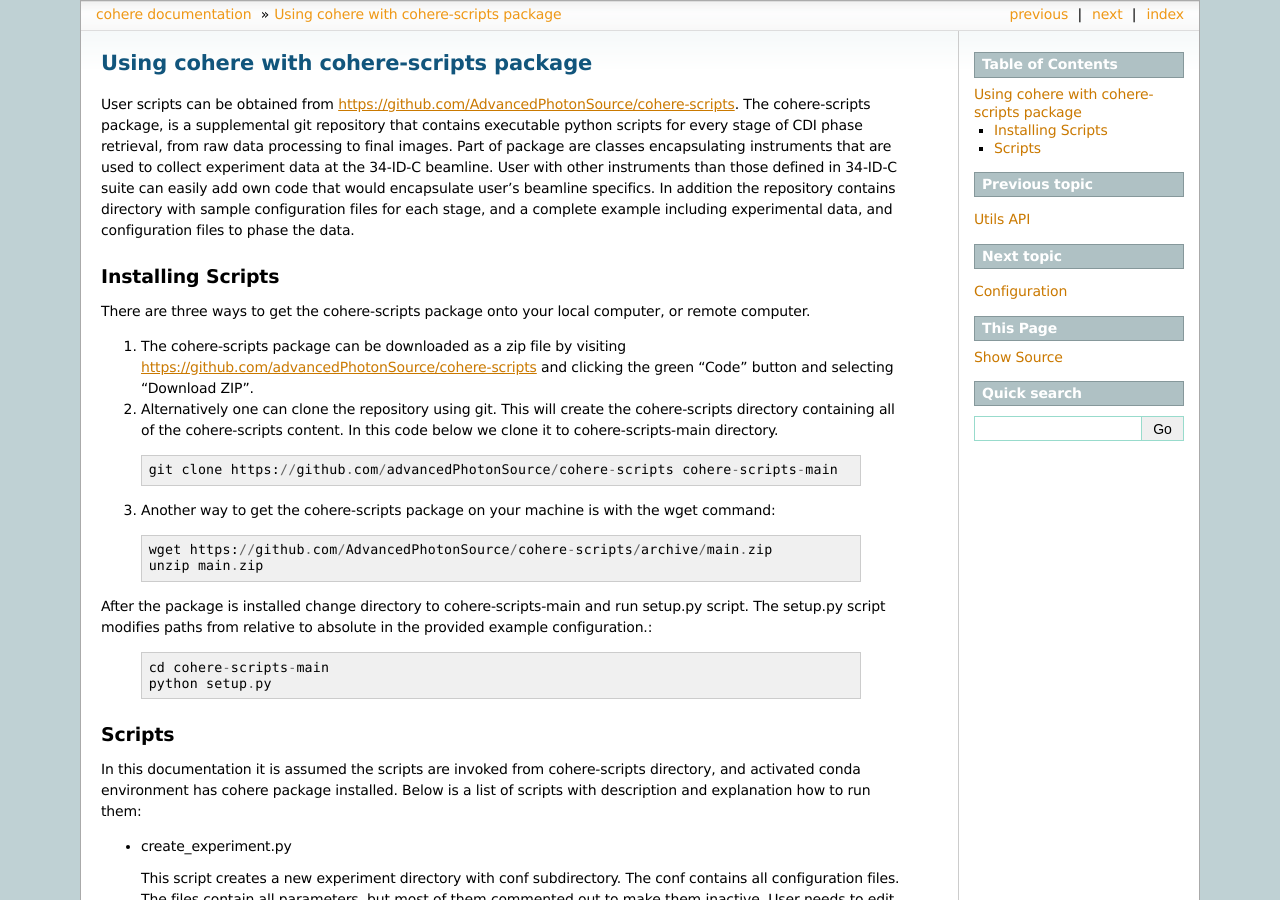
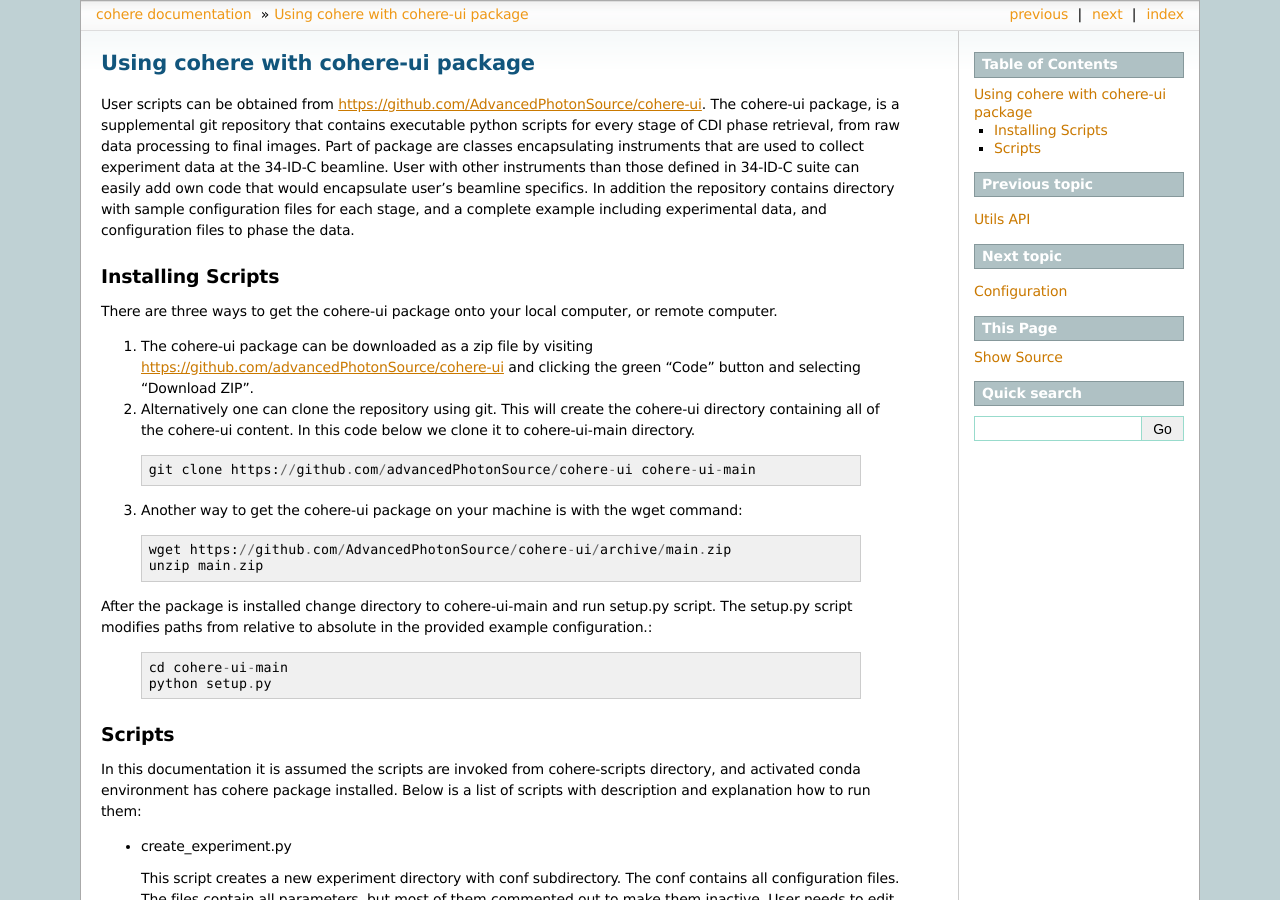
Before and after one commit to AdvancedPhotonSource/cohere, a Sphinx documentation site: the page built from docs/source/how_to_use.rst, in a window 1280 px wide and 900 px high. Built offline with Sphinx 7.4.7, drawn with Linux system fonts in a browser that asks for light colours; some of the changed text lies outside the part shown.

Commit message:
modified comments to reflect name chage of cohere-script to cohere-ui

```diff
--- a/docs/source/about.rst
+++ b/docs/source/about.rst
@@ -8,7 +8,7 @@ The reconstruction has very good performance, in particular when utilizing GPU.
 
 A powerful features that can deliver good reconstruction result offered by the cohere package is genetic algorithm (GA) or AI guess.
 
-The tools are supplemented by another package cohere-scripts which contains users scripts ready to use and easy to modify. Refer to :ref:`use` for instructions on how to use the supplemental software. Combined together both of the packages: cohere and cohere-tools offer a full solution from beamline preprocessing data followed by standard preprocessing data, reconstruction, and beamline visualization. The project was implemented for the Advanced Photon Source beamline 34-IDC and thus the beamline data preparation and data visualization is customized for that specific beamline. The measurements and parameters that were used during the experiment are parsed specifically for the beamline setup. We offer the code, as the community would benefit from it when customizing for own case.
+The tools are supplemented by another package cohere-ui which contains users scripts ready to use and easy to modify. Refer to :ref:`use` for instructions on how to use the supplemental software. Combined together both of the packages: cohere and cohere-tools offer a full solution from beamline preprocessing data followed by standard preprocessing data, reconstruction, and beamline visualization. The project was implemented for the Advanced Photon Source beamline 34-IDC and thus the beamline data preparation and data visualization is customized for that specific beamline. The measurements and parameters that were used during the experiment are parsed specifically for the beamline setup. We offer the code, as the community would benefit from it when customizing for own case.
 
 The cohere is written in Python as this choice offers simplicity of development, and thus the tool can be expanded by scintific community,
 
--- a/docs/source/how_to_use.rst
+++ b/docs/source/how_to_use.rst
@@ -1,33 +1,33 @@
 .. _use:
 
-Using cohere with cohere-scripts package
+Using cohere with cohere-ui package
 ========================================
-| User scripts can be obtained from https://github.com/AdvancedPhotonSource/cohere-scripts. The cohere-scripts package, is a supplemental git repository that contains executable python scripts for every stage of CDI phase retrieval, from raw data processing to final images. Part of package are classes encapsulating instruments that are used to collect experiment data at the 34-ID-C beamline. User with other instruments than those defined in 34-ID-C suite can easily add own code that would encapsulate user's beamline specifics. In addition the repository contains directory with sample configuration files for each stage, and a complete example including experimental data, and configuration files to phase the data.
+| User scripts can be obtained from https://github.com/AdvancedPhotonSource/cohere-ui. The cohere-ui package, is a supplemental git repository that contains executable python scripts for every stage of CDI phase retrieval, from raw data processing to final images. Part of package are classes encapsulating instruments that are used to collect experiment data at the 34-ID-C beamline. User with other instruments than those defined in 34-ID-C suite can easily add own code that would encapsulate user's beamline specifics. In addition the repository contains directory with sample configuration files for each stage, and a complete example including experimental data, and configuration files to phase the data.
 
 Installing Scripts
 ##################
-| There are three ways to get the cohere-scripts package onto your local computer, or remote computer.
+| There are three ways to get the cohere-ui package onto your local computer, or remote computer.
 
-1. The cohere-scripts package can be downloaded as a zip file by visiting https://github.com/advancedPhotonSource/cohere-scripts and clicking the green “Code” button and selecting “Download ZIP”.
+1. The cohere-ui package can be downloaded as a zip file by visiting https://github.com/advancedPhotonSource/cohere-ui and clicking the green “Code” button and selecting “Download ZIP”.
 
-2. Alternatively one can clone the repository using git. This will create the cohere-scripts directory containing all of the cohere-scripts content. In this code below we clone it to cohere-scripts-main directory.
+2. Alternatively one can clone the repository using git. This will create the cohere-ui directory containing all of the cohere-ui content. In this code below we clone it to cohere-ui-main directory.
 
   ::
 
-        git clone https://github.com/advancedPhotonSource/cohere-scripts cohere-scripts-main
+        git clone https://github.com/advancedPhotonSource/cohere-ui cohere-ui-main
 
-3. Another way to get the cohere-scripts package on your machine is with the wget command:
+3. Another way to get the cohere-ui package on your machine is with the wget command:
 
   ::
 
-        wget https://github.com/AdvancedPhotonSource/cohere-scripts/archive/main.zip
+        wget https://github.com/AdvancedPhotonSource/cohere-ui/archive/main.zip
         unzip main.zip
 
-| After the package is installed change directory to cohere-scripts-main and run setup.py script. The setup.py script modifies paths from relative to absolute in the provided example configuration.:
+| After the package is installed change directory to cohere-ui-main and run setup.py script. The setup.py script modifies paths from relative to absolute in the provided example configuration.:
 
   ::
 
-        cd cohere-scripts-main
+        cd cohere-ui-main
         python setup.py
 
 Scripts
```
Also changed, not shown: 4 other files.
